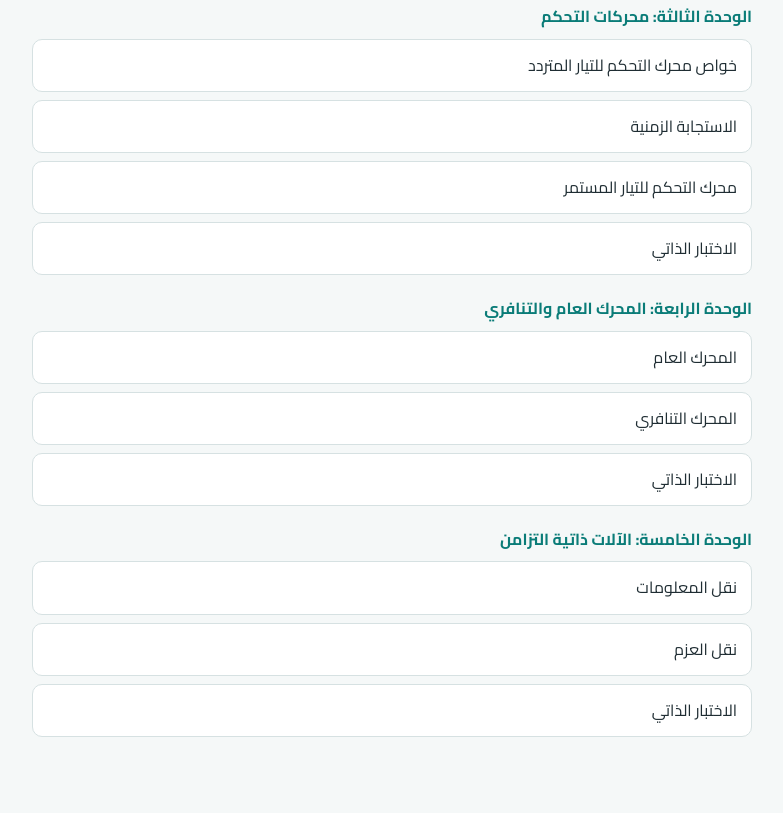
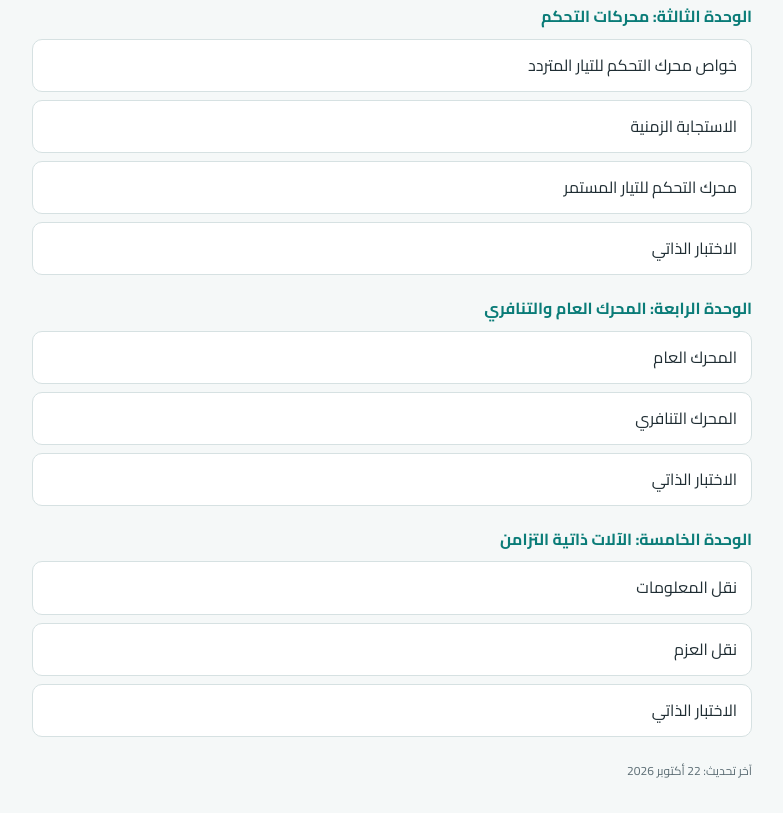
Before and after one commit to saudalrsheadi-code/Portifoi, a plain HTML site: page 234/index.html in a window 1280 px wide. Shown: the part 685-1498 px from the top of the page, without its empty margins (248-1031 px from the left). Before the commit the page ends 1438 px from the top, so only its background shows below. Drawn offline with Linux system fonts and the light colour scheme.

Commit message:
Add last-updated line to course index (Netlify auto-deploy test)
Co-Authored-By: Claude Opus 5.5 <noreply@anthropic.com>
Claude-Session: https://claude.ai/code/session_012yT3ASg5Xov3aMqiTLireN

```diff
--- a/234/index.html
+++ b/234/index.html
@@ -43,4 +43,5 @@ a:hover{border-color:var(--teal)}
 <li><a href="sy.html#data">نقل المعلومات</a></li>
 <li><a href="sy.html#torque">نقل العزم</a></li>
 <li><a href="q5.html">الاختبار الذاتي</a></li></ul>
+<p style="margin-top:24px;font-size:12px;color:var(--muted)">آخر تحديث: 22 أكتوبر 2026</p>
 </main></body></html>
```
Also changed, not shown: docs/234/index.html (+1 -0 lines).
